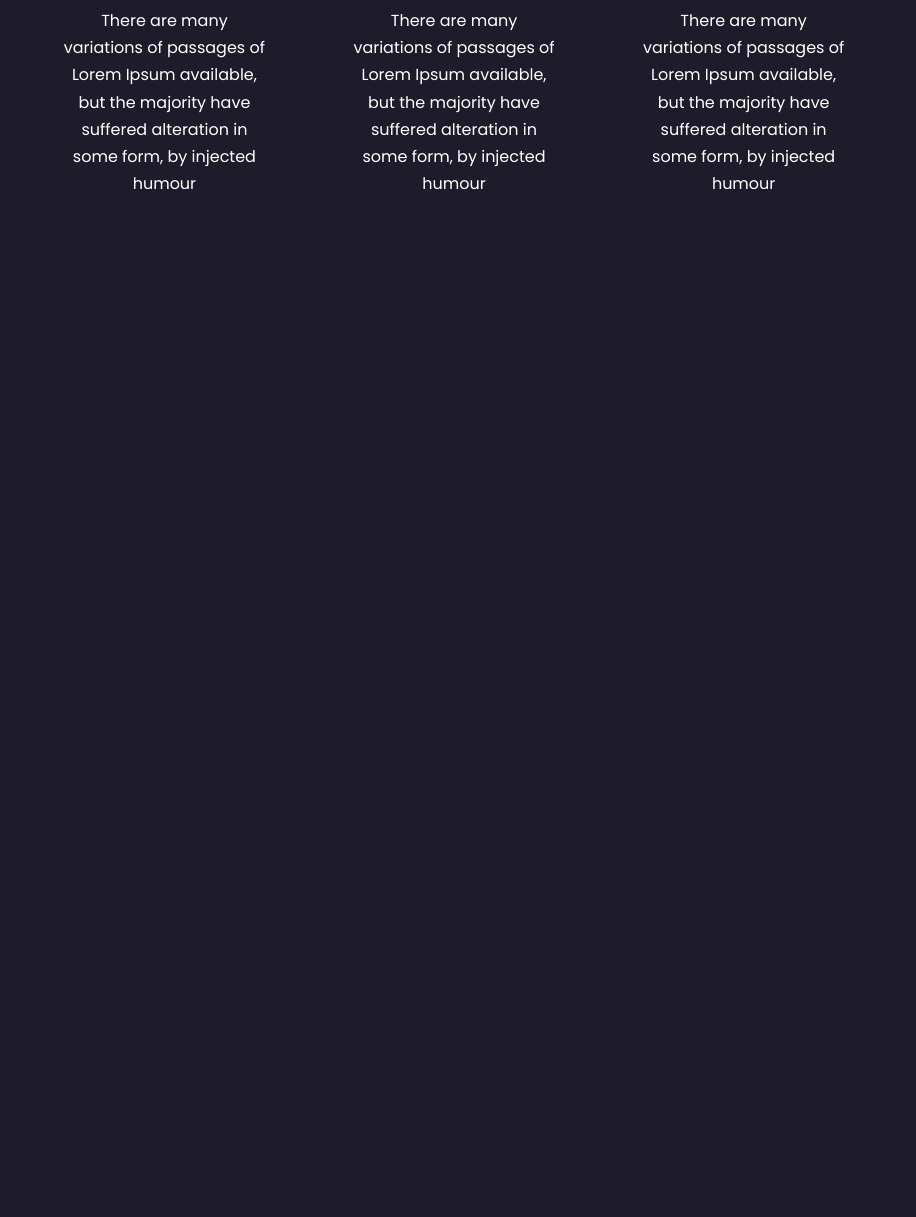
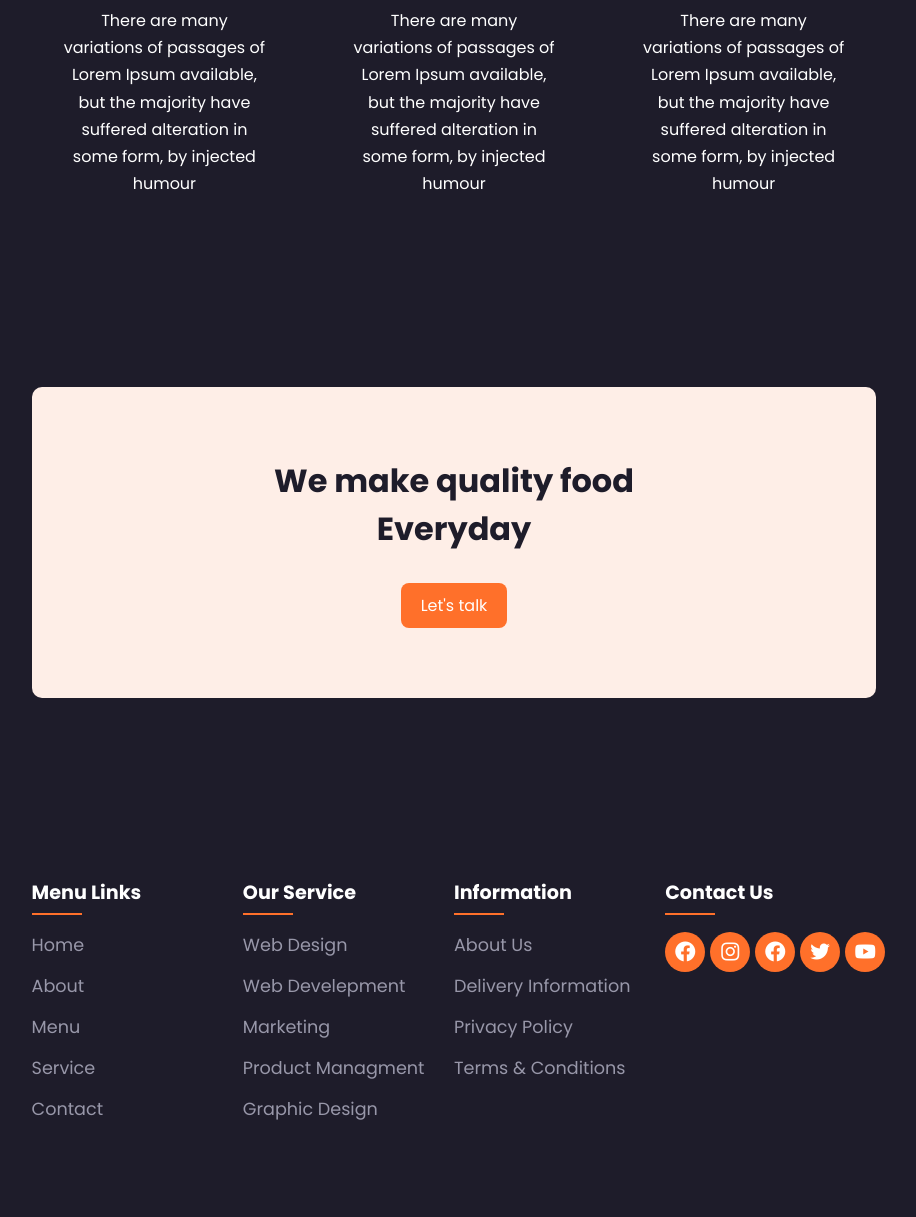
Before and after one commit to ramoncodevale/Website-food, a plain HTML site: page index.html in a window 1280 px wide. Shown: the part 2390-3607 px from the top of the page, without its empty margins (186-1102 px from the left). Before the commit the page ends 2677 px from the top, so only its background shows below. Drawn offline with nearby package versions, Linux system fonts and the light colour scheme.

Commit message:
add footer

```diff
--- a/css/styles.css
+++ b/css/styles.css
@@ -234,3 +234,92 @@ section {
   line-height: 1.7;
 
 }
+
+.cta {
+  background: #feeee7;
+  padding: 70px 0;
+  text-align: center;
+  width: 66%;
+  margin: 100px auto;
+  border-radius: 10px;
+}
+
+.cta h2 {
+  font-size: 2rem;
+  color: var(--bg-color);
+  margin-bottom: 30px;
+}
+
+.main {
+  display: flex;
+  flex-wrap: wrap;
+}
+
+.footer {
+  padding: 10px 0;
+}
+
+.col {
+  width: 25%;
+}
+
+.col h4 {
+  font-size: 1.2rem;
+  color: var(--text-color);
+  margin-bottom: 25px;
+  position: relative;
+}
+
+.col h4::before {
+  content: "";
+  position: absolute;
+  height: 2px;
+  width: 50px;
+  left: 0;
+  bottom: -8px;
+  background: var(--main-color);
+}
+
+.col ul li:not(last-child){
+  margin-bottom: 15px;
+}
+
+.col ul li  a {
+  color: #9897a9;
+  font-size: 1.1rem;
+  display: block;
+  text-transform: capitalize;
+  transition: .4s;
+}
+
+.col ul li a:hover {
+  color: var(--text-color);
+  trasnform: translateX(-12px);
+}
+
+.col .social {
+  width: 220px;
+  display: flex;
+  justify-content: space-between;
+  align-items: center;
+}
+
+.col .social a {
+  height: 40px;
+  width: 40px;
+  background: var(--main-color);
+  color: var(--text-color);
+  display: inline-flex;
+  align-items: center;
+  justify-content: center;
+  font-size: 1.5rem;
+  border-radius: 50%;
+  transition: .4s;
+}
+
+.col .social a:hover {
+  transform: scale(1.2);
+  color: var(--bg-color);
+  background: var(--text-color);
+
+}
--- a/index.html
+++ b/index.html
@@ -116,24 +116,93 @@
 
       <div class="service-container">
         <div class="s-box">
-        <img src="./2-3-2022 _ Full website/img/s1.png">
+          <img src="./2-3-2022 _ Full website/img/s1.png" />
           <h3>Order</h3>
-        <p>There are many variations of passages of Lorem Ipsum available,
-          but the majority have suffered alteration in some form, by injected humour</p>
+          <p>
+            There are many variations of passages of Lorem Ipsum available, but
+            the majority have suffered alteration in some form, by injected
+            humour
+          </p>
         </div>
 
         <div class="s-box">
-        <img src="./2-3-2022 _ Full website/img/s2.png">
+          <img src="./2-3-2022 _ Full website/img/s2.png" />
           <h3>Order</h3>
-        <p>There are many variations of passages of Lorem Ipsum available,
-          but the majority have suffered alteration in some form, by injected humour</p>
+          <p>
+            There are many variations of passages of Lorem Ipsum available, but
+            the majority have suffered alteration in some form, by injected
+            humour
+          </p>
         </div>
 
         <div class="s-box">
-        <img src="./2-3-2022 _ Full website/img/s3.png">
+          <img src="./2-3-2022 _ Full website/img/s3.png" />
           <h3>Order</h3>
-        <p>There are many variations of passages of Lorem Ipsum available,
-          but the majority have suffered alteration in some form, by injected humour</p>
+          <p>
+            There are many variations of passages of Lorem Ipsum available, but
+            the majority have suffered alteration in some form, by injected
+            humour
+          </p>
+        </div>
+      </div>
+    </section>
+
+    <!-- Call action -->
+    <section class="cta">
+      <h2>
+        We make quality food <br />
+        Everyday
+      </h2>
+      <a href="#" class="btn">Let's talk</a>
+    </section>
+
+    <!-- Footer -->
+    <section id="contact">
+      <div class="footer">
+        <div class="main">
+          <div class="col">
+            <h4>Menu Links</h4>
+            <ul>
+              <li><a href="#">Home</a></li>
+              <li><a href="#">About</a></li>
+              <li><a href="#">Menu</a></li>
+              <li><a href="#">Service</a></li>
+              <li><a href="#">Contact</a></li>
+            </ul>
+          </div>
+
+          <div class="col">
+            <h4>Our Service</h4>
+            <ul>
+              <li><a href="#">Web Design</a></li>
+              <li><a href="#">Web Develepment</a></li>
+              <li><a href="#">Marketing</a></li>
+              <li><a href="#">Product Managment</a></li>
+              <li><a href="#">Graphic Design</a></li>
+            </ul>
+          </div>
+
+          <div class="col">
+            <h4>Information</h4>
+            <ul>
+              <li><a href="#">About Us</a></li>
+              <li><a href="#">Delivery Information</a></li>
+              <li><a href="#">Privacy Policy</a></li>
+              <li><a href="#">Terms & Conditions</a></li>
+            </ul>
+          </div>
+
+          <div class="col">
+            <h4>Contact Us</h4>
+            <div class="social">
+             <a href="#"><i class='bx bxl-facebook-circle'></i></a>
+             <a href="#"><i class='bx bxl-instagram'></i></a>
+             <a href="#"><i class='bx bxl-facebook-circle'></i></a>
+             <a href="#"><i class='bx bxl-twitter'></i></a>
+             <a href="#"><i class='bx bxl-youtube'></i></a>
+
+            </div>
+          </div>
         </div>
       </div>
     </section>
```
Lines whose indentation alone changed are shown as unchanged.
